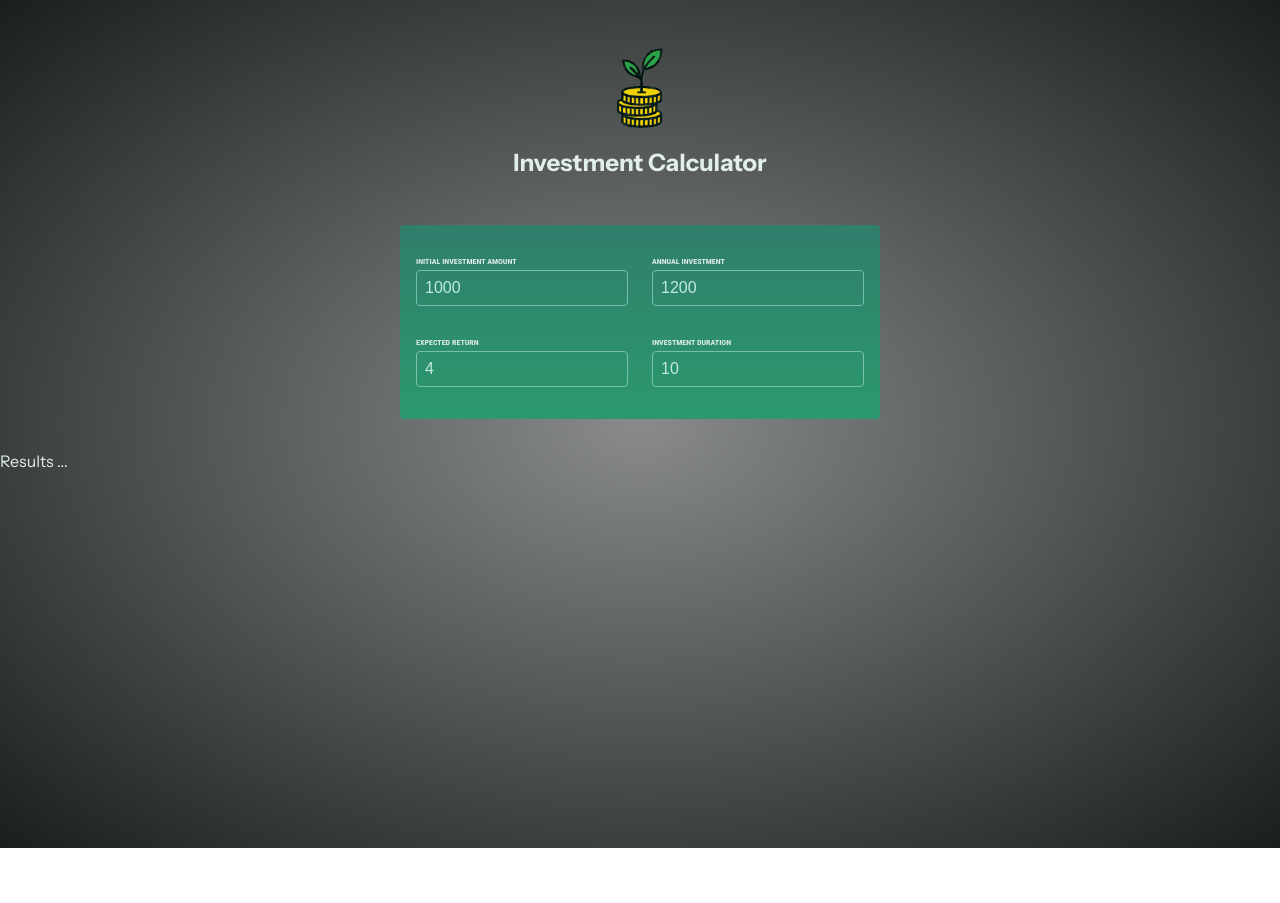
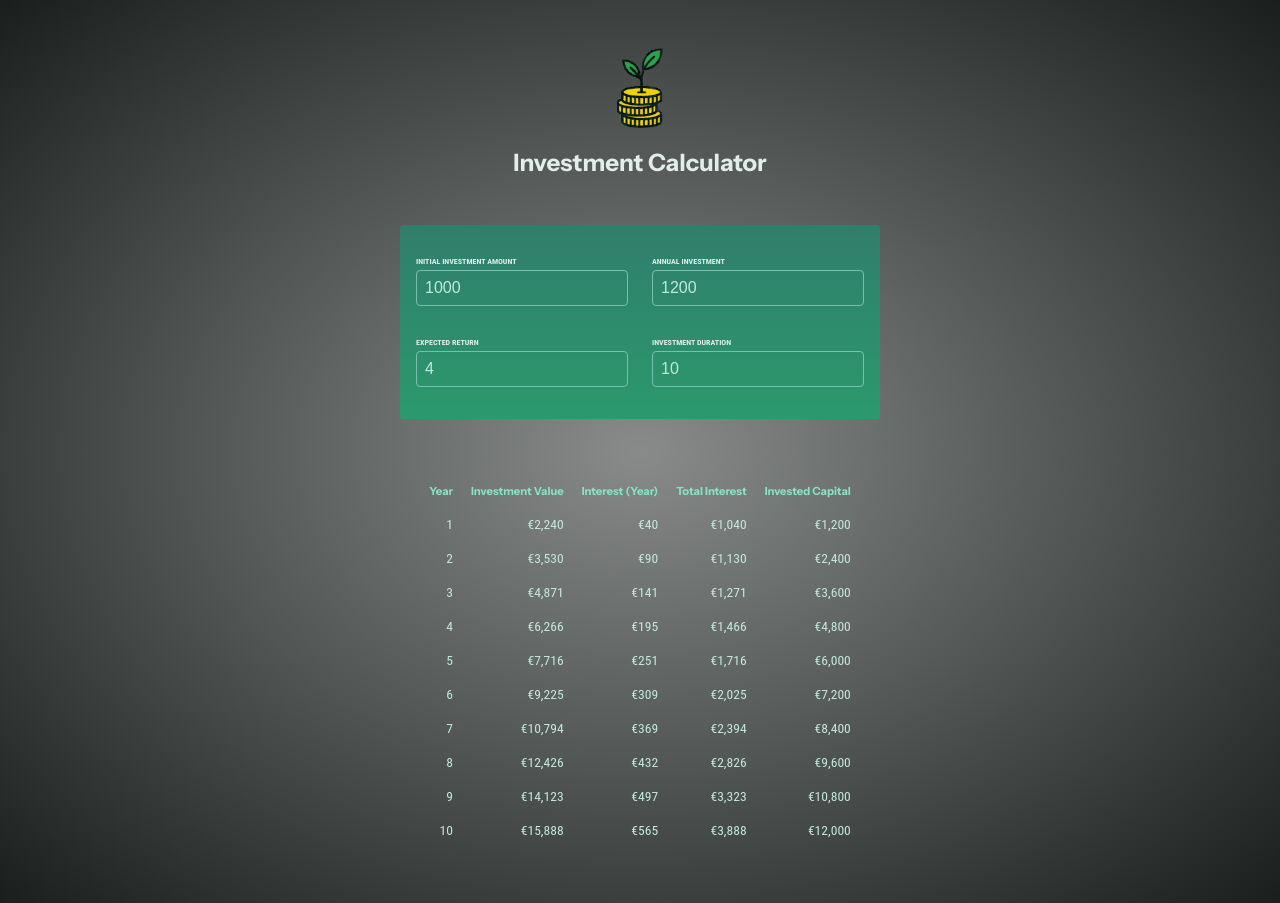
Before and after one commit to pazcm/investment-calculator-app, a React (Vite) app: page / in a window 1280 px wide. Before the commit the page ends 848 px from the top, so only its background shows below. Built offline with nearby package versions, Linux system fonts and the light colour scheme.

Commit message:
render table results
- outputting results in a List and deriving more values

```diff
--- a/src/components/Results.jsx
+++ b/src/components/Results.jsx
@@ -2,12 +2,40 @@
 // It will get the user input as an input here instead of the UserInput component,
 // so that the results can be calculated and displayed dynamically.
 // and derive the results from the input prop here (= user input state) -> computing values based on state
-import { calculateInvestmentResults } from "../util/investment";
+import { calculateInvestmentResults, formatter } from "../util/investment";
 
 export default function Results({ input }) {
     const resultsData = calculateInvestmentResults(input); // it will be an of object *see util/investment.js line 7
-    console.log(resultsData); // for debugging purposes
+    // console.log(resultsData);
+    const initialInvestment = resultsData[0].valueEndOfYear - resultsData[0].interest - resultsData[0].annualInvestment;
+
     return (
-        <p>Results ... </p>
+        <table id="result">
+            <thead>
+                <tr>
+                    <th>Year</th>
+                    <th>Investment Value</th>
+                    <th>Interest (Year)</th>
+                    <th>Total Interest</th>
+                    <th>Invested Capital</th>
+                </tr>
+            </thead>
+            <tbody>
+                {resultsData.map((yearData) => {
+                   const totalInterest = yearData.valueEndOfYear - yearData.annualInvestment * yearData.year;
+                   const totalAmountInvested = yearData.valueEndOfYear - totalInterest;
+
+                   return (
+                    <tr key={yearData.year}>
+                        <td>{yearData.year}</td>
+                        <td>{formatter.format(yearData.valueEndOfYear)}</td>
+                        <td>{formatter.format(yearData.interest)}</td>
+                        <td>{formatter.format(totalInterest)}</td>
+                        <td>{formatter.format(totalAmountInvested)}</td>
+                    </tr>
+                   );
+                })}
+            </tbody>
+            </table>
     );
 }
--- a/src/util/investment.js
+++ b/src/util/investment.js
@@ -29,10 +29,10 @@
 
 // The browser-provided Intl API is used to prepare a formatter object
 // This object offers a "format()" method that can be used to format numbers as currency
-// Example Usage: formatter.format(1000) => yields "$1,000"
-export const formatter = new Intl.NumberFormat('en-US', {
+// Example Usage: formatter.format(1000) => yields "€1,000"
+export const formatter = new Intl.NumberFormat('en-IE', {
   style: 'currency',
-  currency: 'USD',
+  currency: 'EUR',
   minimumFractionDigits: 0,
   maximumFractionDigits: 0,
 });
```
